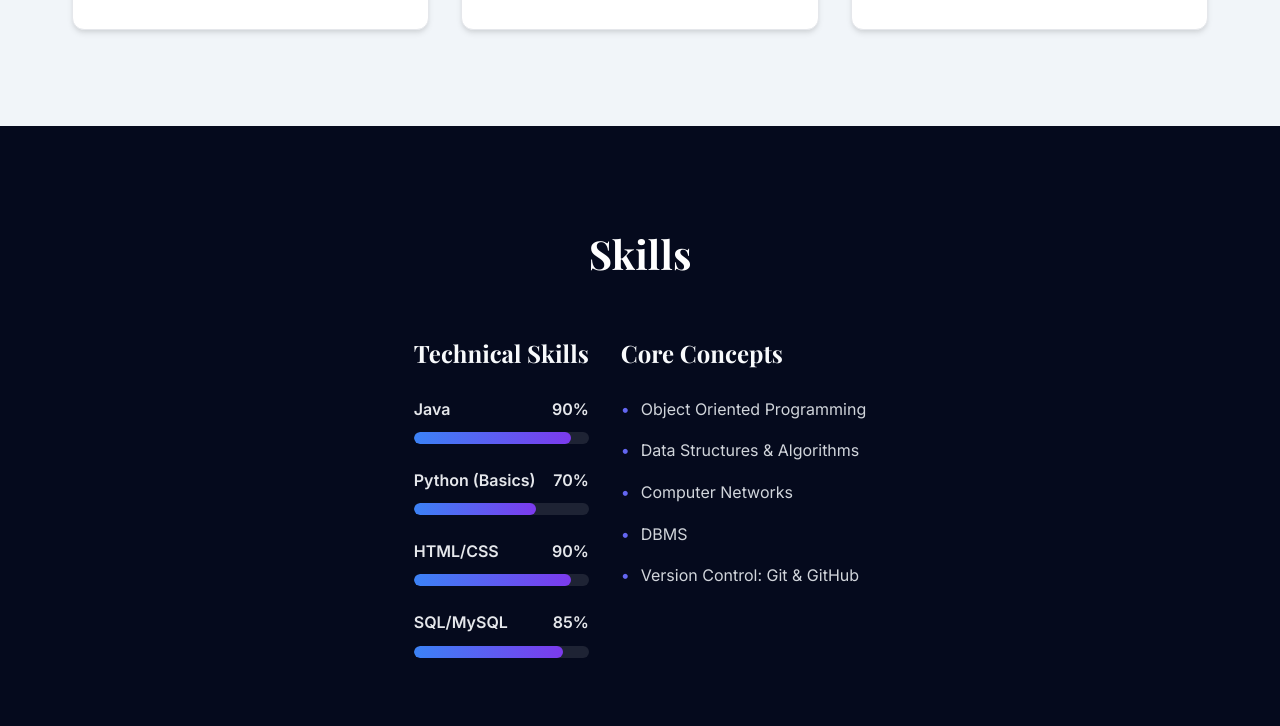
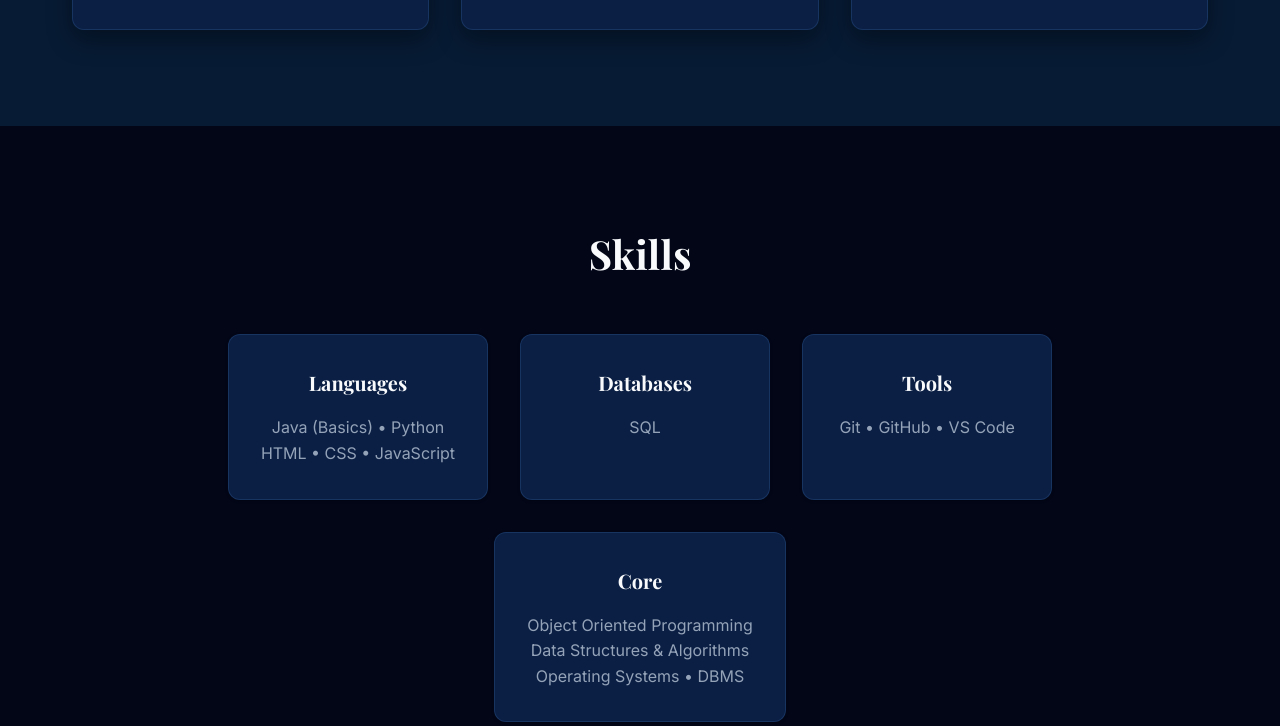
Before and after one commit to HarshiniGanagala/Myprotfolio, a plain HTML site: page index.html in a window 1280 px wide. Shown: the part 2574-3300 px from the top of the page. Drawn offline with nearby package versions, Linux system fonts and the light colour scheme.

Commit message:
Push latest site styling updates

```diff
--- a/index.html
+++ b/index.html
@@ -165,58 +165,25 @@
     </section>
 
     <!-- Skills Section -->
-    <section id="skills" class="section skills-section">
+    <section id="skills" class="section">
         <div class="container">
             <h2 class="section-title">Skills</h2>
             <div class="skills-grid">
-                <div class="skills-column">
-                    <h3>Technical Skills</h3>
-                    <div class="skill-item">
-                        <div class="skill-title">
-                            <span>Java</span>
-                            <span>90%</span>
-                        </div>
-                        <div class="skill-bar">
-                            <div class="skill-progress" style="width: 90%;"></div>
-                        </div>
-                    </div>
-                    <div class="skill-item">
-                        <div class="skill-title">
-                            <span>Python (Basics)</span>
-                            <span>70%</span>
-                        </div>
-                        <div class="skill-bar">
-                            <div class="skill-progress" style="width: 70%;"></div>
-                        </div>
-                    </div>
-                    <div class="skill-item">
-                        <div class="skill-title">
-                            <span>HTML/CSS</span>
-                            <span>90%</span>
-                        </div>
-                        <div class="skill-bar">
-                            <div class="skill-progress" style="width: 90%;"></div>
-                        </div>
-                    </div>
-                    <div class="skill-item">
-                        <div class="skill-title">
-                            <span>SQL/MySQL</span>
-                            <span>85%</span>
-                        </div>
-                        <div class="skill-bar">
-                            <div class="skill-progress" style="width: 85%;"></div>
-                        </div>
-                    </div>
+                <div class="skill-category">
+                    <h3>Languages</h3>
+                    <p>Java (Basics) • Python<br>HTML • CSS • JavaScript</p>
                 </div>
-                <div class="skills-column">
-                    <h3>Core Concepts</h3>
-                    <ul class="core-concepts">
-                        <li>Object Oriented Programming</li>
-                        <li>Data Structures & Algorithms</li>
-                        <li>Computer Networks</li>
-                        <li>DBMS</li>
-                        <li>Version Control: Git & GitHub</li>
-                    </ul>
+                <div class="skill-category">
+                    <h3>Databases</h3>
+                    <p>SQL</p>
+                </div>
+                <div class="skill-category">
+                    <h3>Tools</h3>
+                    <p>Git • GitHub • VS Code</p>
+                </div>
+                <div class="skill-category">
+                    <h3>Core</h3>
+                    <p>Object Oriented Programming<br>Data Structures & Algorithms<br>Operating Systems • DBMS</p>
                 </div>
             </div>
         </div>
--- a/styles.css
+++ b/styles.css
@@ -6,7 +6,29 @@
 }
 
 :root {
-    --primary-color: #6366f1; /* Purple/Blue */
+    --primary-color: #3b82f6; /* Blue accent */
+    --primary-hover: #2563eb;
+    --text-dark: #f8fafc;
+    --text-muted: #94a3b8;
+    --bg-color: #020617; /* Deep navy background */
+    --bg-alt: #071b34;   /* Dark blue section color */
+    --card-bg: #0b1f44;
+    --border-color: rgba(96, 165, 250, 0.15);
+    --shadow-sm: 0 1px 3px rgba(0, 0, 0, 0.25);
+    --shadow-md: 0 10px 25px rgba(0, 0, 0, 0.36);
+    --shadow-lg: 0 15px 40px rgba(0, 0, 0, 0.45);
+
+    --nav-bg: rgba(3, 11, 29, 0.95);
+    --hero-gradient: linear-gradient(135deg, #020617 0%, #071b34 100%);
+
+    --font-heading: 'Playfair Display', serif;
+    --font-body: 'Inter', sans-serif;
+
+    --transition: all 0.3s ease;
+}
+
+body.dark-mode {
+    --primary-color: #6366f1;
     --primary-hover: #4f46e5;
     --text-dark: #111827;
     --text-muted: #4b5563;
@@ -20,26 +42,6 @@
 
     --nav-bg: rgba(255, 255, 255, 0.95);
     --hero-gradient: linear-gradient(135deg, #f0f4ff 0%, #ffffff 100%);
-
-    --font-heading: 'Playfair Display', serif;
-    --font-body: 'Inter', sans-serif;
-
-    --transition: all 0.3s ease;
-}
-
-body.dark-mode {
-    --text-dark: #f8fafc;
-    --text-muted: #94a3b8;
-    --bg-color: #0b0f19; /* Midnight blue/black background */
-    --bg-alt: #111827;   /* Slate gray */
-    --card-bg: #1e293b;  /* Dark card background */
-    --border-color: #334155;
-    --shadow-sm: 0 1px 2px 0 rgba(0, 0, 0, 0.3);
-    --shadow-md: 0 4px 20px -2px rgba(0, 0, 0, 0.5);
-    --shadow-lg: 0 10px 30px -3px rgba(0, 0, 0, 0.6);
-
-    --nav-bg: rgba(11, 15, 25, 0.95);
-    --hero-gradient: linear-gradient(135deg, #0b0f19 0%, #1e293b 100%);
 }
 
 body {
@@ -393,77 +395,6 @@ img {
     flex-direction: column;
 }
 
-.skills-section {
-    background: #050a1d;
-    color: #f8fafc;
-}
-
-.skills-section .section-title {
-    color: #ffffff;
-}
-
-.skills-grid {
-    display: grid;
-    grid-template-columns: repeat(auto-fit, minmax(280px, 1fr));
-    gap: 2.5rem;
-    align-items: start;
-    margin-top: 1.5rem;
-}
-
-.skills-column h3 {
-    font-family: var(--font-heading);
-    font-size: 1.5rem;
-    color: #f8fafc;
-    margin-bottom: 1.5rem;
-}
-
-.skill-item {
-    margin-bottom: 1.5rem;
-}
-
-.skill-title {
-    display: flex;
-    justify-content: space-between;
-    align-items: center;
-    font-weight: 600;
-    margin-bottom: 0.6rem;
-    color: #e5e7eb;
-}
-
-.skill-bar {
-    width: 100%;
-    height: 12px;
-    background: rgba(255, 255, 255, 0.1);
-    border-radius: 999px;
-    overflow: hidden;
-}
-
-.skill-progress {
-    height: 100%;
-    border-radius: 999px;
-    background: linear-gradient(90deg, #3b82f6, #7c3aed);
-}
-
-.core-concepts {
-    list-style: none;
-    padding: 0;
-    margin: 0;
-    color: #d1d5db;
-}
-
-.core-concepts li {
-    margin-bottom: 1rem;
-    padding-left: 1.25rem;
-    position: relative;
-}
-
-.core-concepts li::before {
-    content: '•';
-    position: absolute;
-    left: 0;
-    top: 0;
-    color: var(--primary-color);
-}
 
 .project-title {
     font-size: 1.5rem;
@@ -1005,7 +936,7 @@ body:not(.dark-mode) .moon-icon {
 
 /* Background light configuration */
 .bg-light {
-    background-color: var(--bg-alt) !important;
+    background-color: #071b34 !important;
 }
 
 /* Toast Notification */
```
